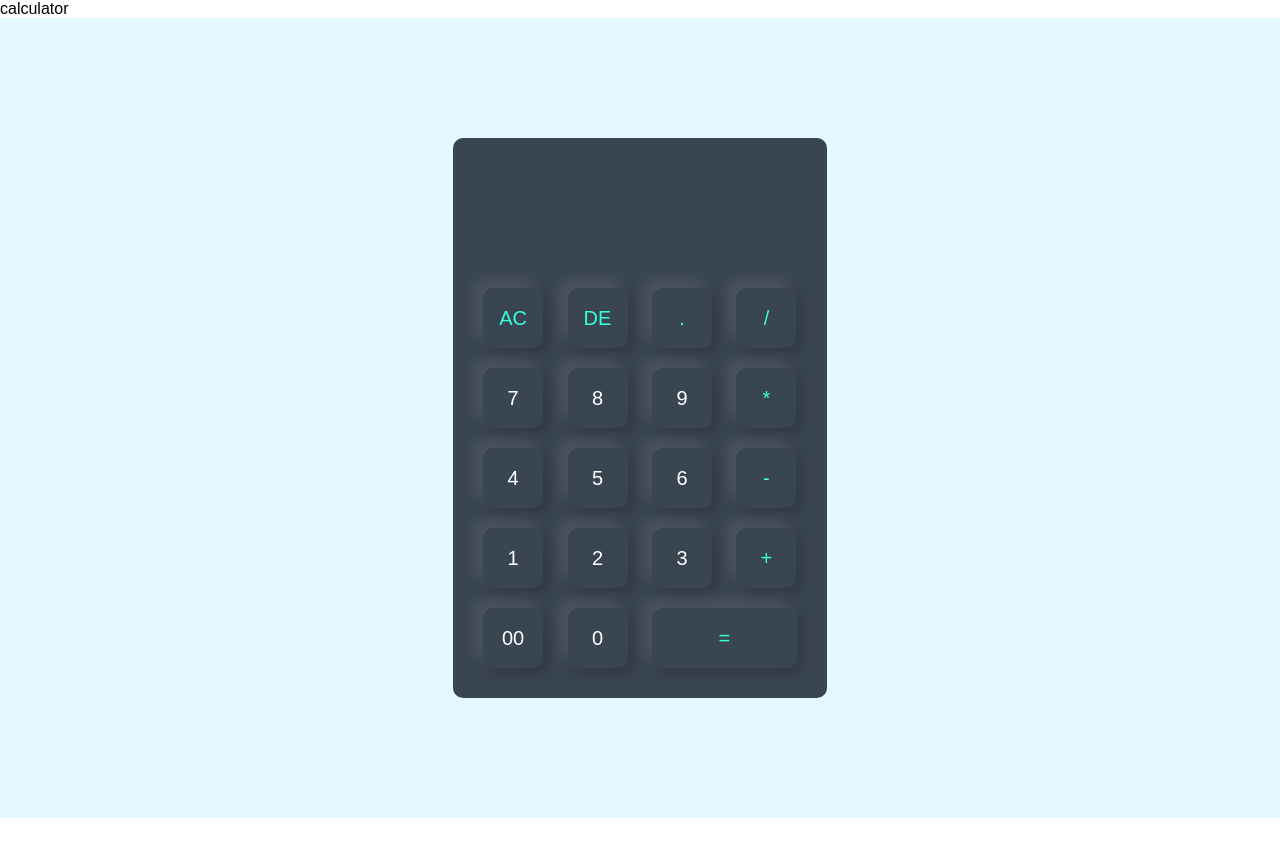
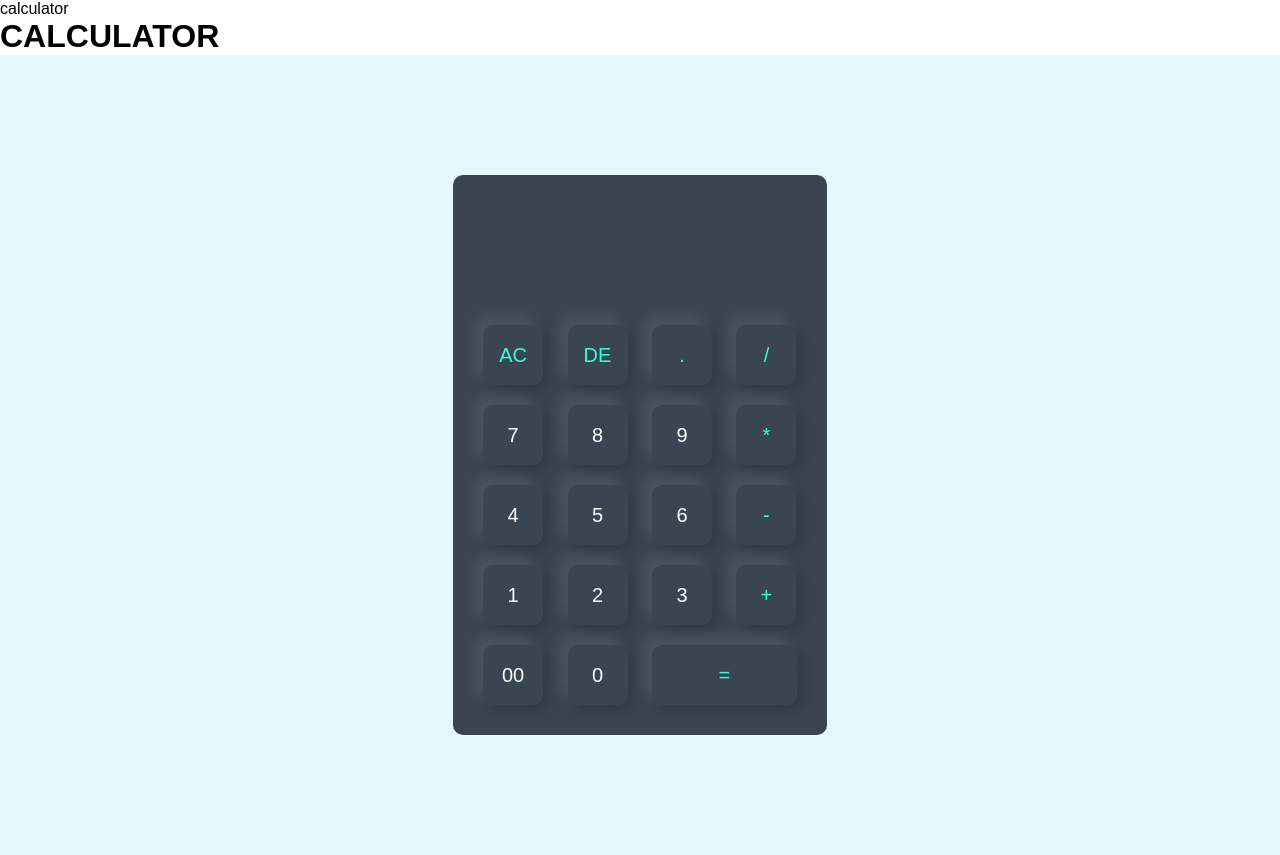
Before and after one commit to aswini0321/simple-calculator, a plain HTML site: page index.html in a window 1280 px wide. Before the commit the page ends 818 px from the top, so only its background shows below. Drawn offline with Linux system fonts and the light colour scheme.

Commit message:
Update index.html

```diff
--- a/index.html
+++ b/index.html
@@ -6,6 +6,7 @@
         <link rel="stylesheet" href="calci.css">
     </head>
     <body>
+        <h1>CALCULATOR</h1>
      <div class="container">
         <div class="calculator">
             <form>
```
